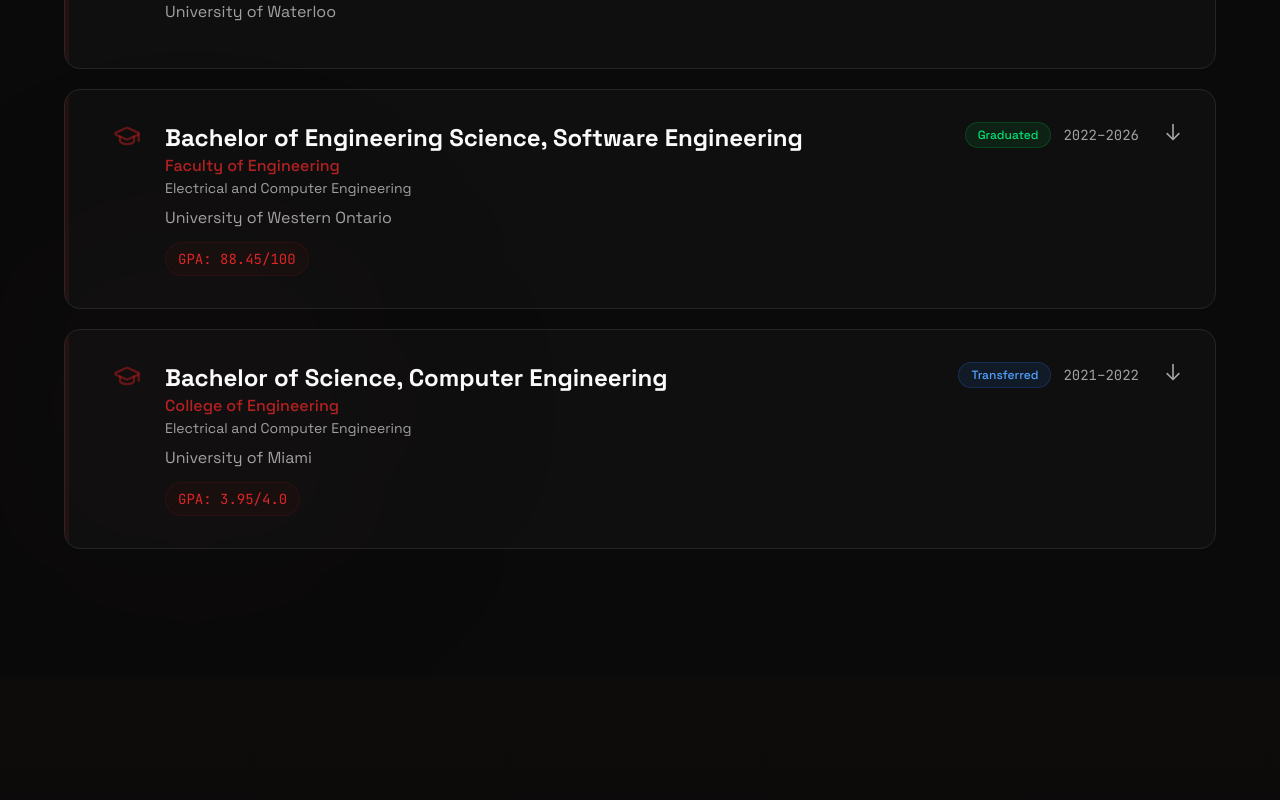
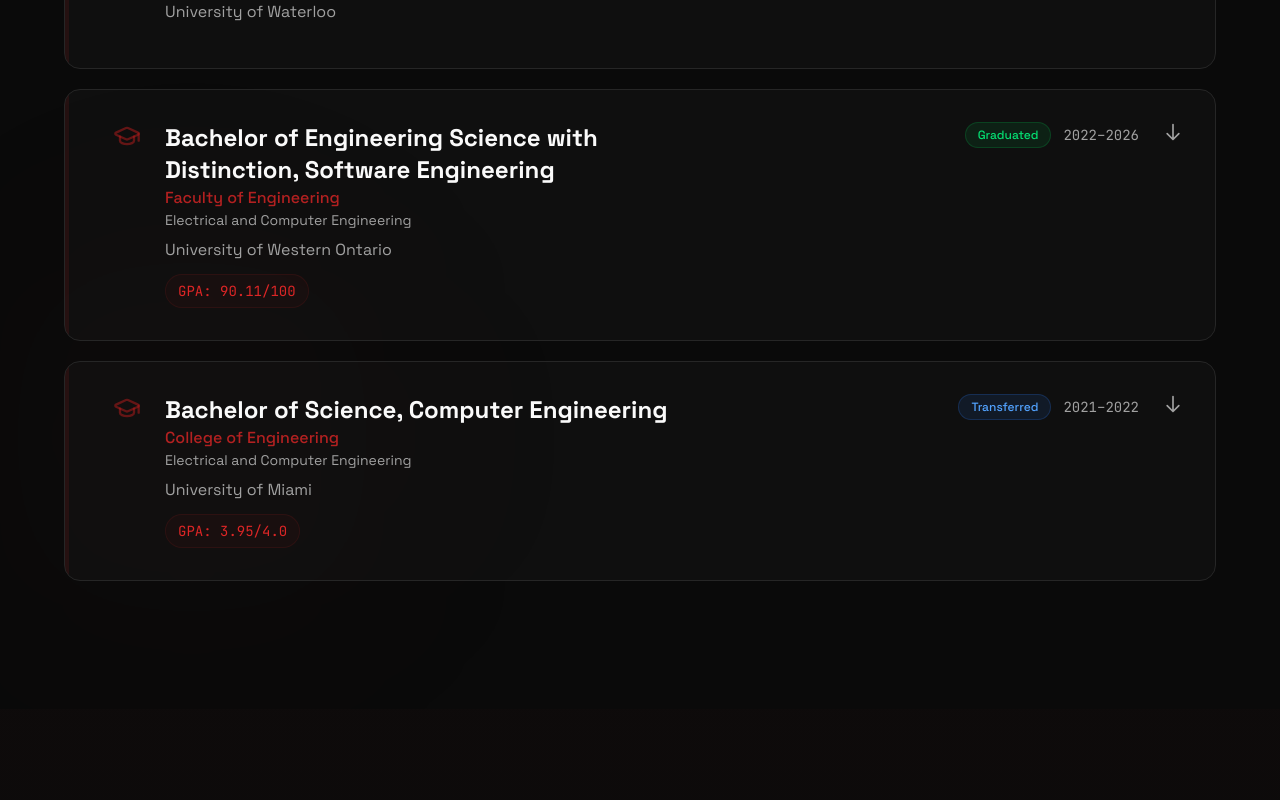
Before and after one commit to XitoAliferis/xitoaliferis.github.io, a Next.js app: page / in a window 1280 px wide. Shown: the part 2080-2880 px from the top of the page. Built offline with nearby package versions, Linux system fonts and the light colour scheme.

Commit message:
updated western average + distinction

```diff
--- a/components/about.tsx
+++ b/components/about.tsx
@@ -44,7 +44,7 @@ export function About() {
             <FadeIn delay={0.15}>
               <div className="grid grid-cols-3 gap-4">
                 {[
-                  { value: 88.45, decimals: 2, suffix: "%", label: "Average" },
+                  { value: 90.11, decimals: 2, suffix: "%", label: "Average" },
                   { value: 1, decimals: 0, suffix: "", label: "Preprint" },
                   { value: 5, decimals: 0, suffix: "", label: "Awards" },
                 ].map((stat) => (
--- a/components/awards.tsx
+++ b/components/awards.tsx
@@ -42,9 +42,9 @@ export function Awards() {
     {
       title: "Dean's List",
       organization: "University of Western Ontario",
-      year: "2023, 2024, 2025",
+      year: "2023, 2024, 2025, 2026",
       description:
-        "Recognized for sustained academic excellence ranking among the top students in the Faculty of Engineering.",
+        "Recognized for sustained academic excellence ranking among the top students in the Faculty of Engineering across all four years.",
       icon: Star,
     },
     {
--- a/components/education.tsx
+++ b/components/education.tsx
@@ -22,16 +22,17 @@ export function Education() {
     },
     {
       school: "University of Western Ontario",
-      degree: "Bachelor of Engineering Science",
+      degree: "Bachelor of Engineering Science with Distinction",
       program: "Software Engineering",
       faculty: "Faculty of Engineering",
       field: "Electrical and Computer Engineering",
       yearsAttended: "2022–2026",
-      gpa: "88.45/100",
+      gpa: "90.11/100",
       status: "graduated",
       highlights: [
+        "Graduated with Distinction",
         "Transferred from the University of Miami after first year",
-        "Dean’s List (2023–2025)",
+        "Dean’s List (2022–2026)",
         "Relevant Coursework: Introduction to A.I. (98%), Theoretical Foundations of Software Engineering (96%), Linear Algebra & Numerical Analysis (87%), Applied Math for Engineers II (84%), Algorithms & Data Structures (92%), Microprocessors (100%), Introduction to Electrical Engineering (92%)",
       ],
     },
```
